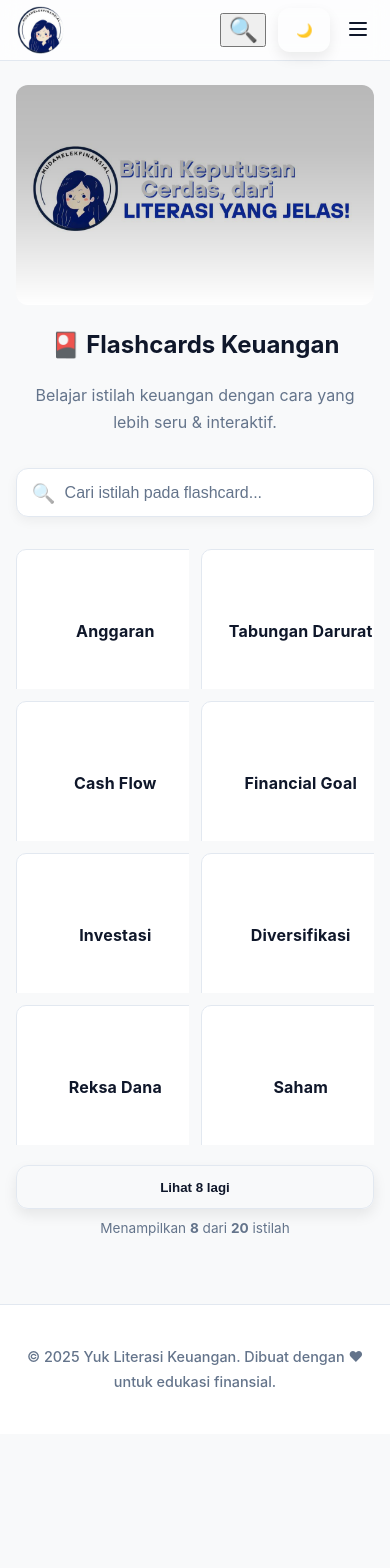
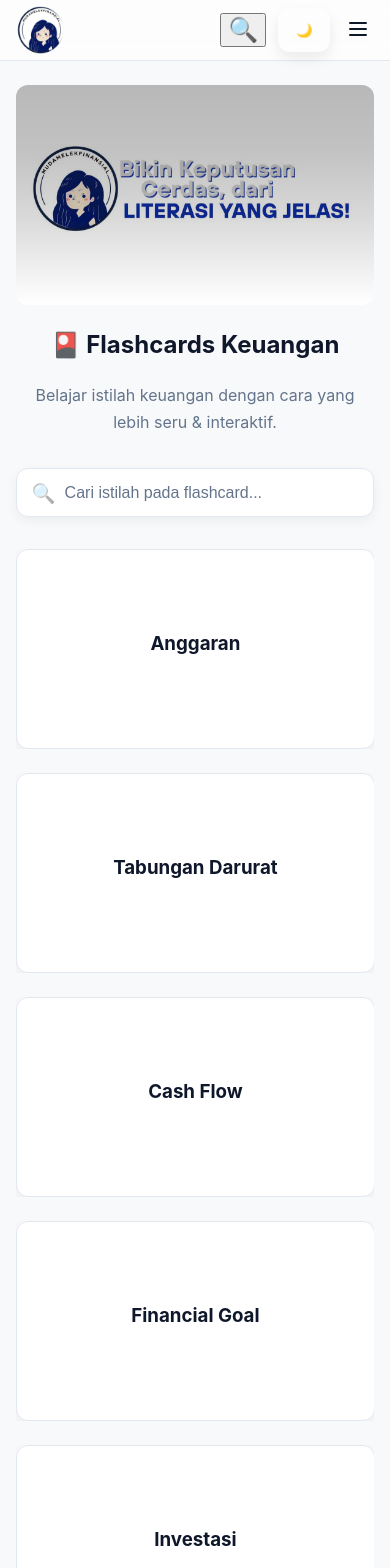
Before and after one commit to ahmdkenz/project-website-article, a Next.js app: page /flashcards in a window 390 px wide. Shown: the top 1568 px of the page. Before the commit the page ends 1434 px from the top, so only its background shows below. Built offline with nearby package versions, Linux system fonts and the light colour scheme.

Commit message:
Update Layout pada Flashcard, Desktop dan Mobile

```diff
--- a/components/FlashcardList.js
+++ b/components/FlashcardList.js
@@ -8,26 +8,26 @@ export default function FlashcardList({ allFlashcards }) {
   // allFlashcards adalah data awal yang kita dapat dari server
   const [filteredFlashcards, setFilteredFlashcards] = useState(allFlashcards);
 
-  // [BARU] kontrol jumlah item yang ditampilkan
-  const INITIAL_COUNT = 8;   // tampilkan 8 dulu
-  const STEP = 8;            // tambah 8 setiap klik
+  // kontrol jumlah item yang ditampilkan
+  const INITIAL_COUNT = 5;   // tampilkan 8 dulu
+  const STEP = 5;            // tambah 8 setiap klik
   const [visible, setVisible] = useState(INITIAL_COUNT);
 
   const handleSearch = (event) => {
     const keyword = event.target.value.toLowerCase().trim();
     if (!keyword) {
       setFilteredFlashcards(allFlashcards); // Jika kosong, tampilkan semua
-      setVisible(INITIAL_COUNT);            // [BARU] reset tampilan awal
+      setVisible(INITIAL_COUNT);            // reset tampilan awal
       return;
     }
     const filtered = allFlashcards.filter(card =>
       card.term.toLowerCase().includes(keyword)
     );
     setFilteredFlashcards(filtered);
-    setVisible(INITIAL_COUNT);              // [BARU] reset tampilan awal untuk hasil pencarian
+    setVisible(INITIAL_COUNT);              // reset tampilan awal untuk hasil pencarian
   };
 
-  // [BARU] hitung irisan item yang akan dirender
+  // hitung irisan item yang akan dirender
   const total = filteredFlashcards.length;
   const items = filteredFlashcards.slice(0, visible);
   const canShowMore = visible < total;
@@ -50,9 +50,10 @@ export default function FlashcardList({ allFlashcards }) {
         </div>
       </section>
 
+      {/* ← pakai grid default dari styles/flashcards.css */}
       <div
         id="flashcardsGrid"
-        className="card-grid"
+        className="flashcards-grid"
         style={{ marginTop: '2rem' }}
         aria-live="polite"
       >
@@ -67,7 +68,7 @@ export default function FlashcardList({ allFlashcards }) {
         )}
       </div>
 
-      {/* [BARU] Footer tombol Show More / Show Less */}
+      {/* Footer tombol Show More / Show Less */}
       {total > 0 && (
         <>
           <div className="list-footer" style={{ display: 'flex', justifyContent: 'center', marginTop: '1rem', gap: '.5rem' }}>
--- a/src/app/(main)/flashcards/page.js
+++ b/src/app/(main)/flashcards/page.js
@@ -42,8 +42,8 @@ export default async function FlashcardsPage() {
       </section>
 
       {/* 2. Render komponen client dan kirim data sebagai props */}
-      {/* Dibungkus agar gaya “compact” hanya aktif di halaman ini */}
-      <section className="flashcards-compact">
+      {/* Kembali ke ukuran default (TANPA wrapper compact) */}
+      <section>
         <FlashcardList allFlashcards={flashcards} />
       </section>
     </>
--- a/src/app/layout.js
+++ b/src/app/layout.js
@@ -19,7 +19,7 @@ import '@/styles/responsive.css';
 import '@/styles/search-results.css';
 import '@/styles/search-overlay.css';
 import '@/styles/articles-compact.css';
-import '@/styles/flashcards-compact.css';
+/*import '@/styles/flashcards-compact.css';*/
 import '@/styles/footer-extra.css';
 
 import { ModeProvider } from '@/context/ModeContext'; // <-- 1. IMPORT PROVIDER
--- a/styles/flashcards.css
+++ b/styles/flashcards.css
@@ -29,3 +29,173 @@
   transform: rotateY(180deg);
 }
 html.dark .flashcard-back { color: #ffffff !important; }
+
+/* Spasi antar kartu (horizontal & vertical) */
+.flashcards-grid {
+  gap: 1.5rem;               /* ~24px, sesuaikan selera */
+}
+
+@media (min-width: 1024px) {
+  .flashcards-grid { gap: 1.75rem; }  /* desktop sedikit lebih lega */
+}
+/* Pastikan grid memberi ruang untuk tombol di bawahnya */
+#flashcardsGrid {
+  position: relative;
+  z-index: 1;
+  margin-bottom: 5rem;     /* beri jarak vertikal dari tombol */
+}
+
+/* Tombol & hint selalu berada di atas kartu */
+.list-footer,
+.list-hint {
+  position: relative;
+  z-index: 2;                 /* di atas kartu */
+}
+
+/* Kalau masih ketimpa (karena efek 3D/hover), tambahkan ini juga */
+.flashcard {
+  position: relative;         /* buat konteks sendiri */
+  z-index: 1;                 /* lebih rendah dari tombol */
+  /* overflow: hidden; */     /* opsional: aktifkan jika bayangan meluber menutupi tombol */
+}
+/* === Mobile fix: flip tetap aktif, tapi hanya 1 sisi yang terlihat === */
+@media (max-width: 640px) {
+  .flashcard {
+    perspective: 1000px;
+    overflow: hidden;                  /* cegah sisi lain nongol */
+    -webkit-transform: translateZ(0);  /* aktifkan compositing di iOS */
+            transform: translateZ(0);
+  }
+
+  .flashcard-inner {
+    position: relative;
+    width: 100%; height: 100%;
+    transition: transform 0.6s;
+    transform-style: preserve-3d;
+    -webkit-transform-style: preserve-3d;    /* penting untuk iOS */
+    will-change: transform;
+  }
+  .flashcard-inner.is-flipped {
+    -webkit-transform: rotateY(180deg);      /* vendor prefix untuk Safari mobile */
+            transform: rotateY(180deg);
+  }
+
+  /* TAMPILKAN HANYA SATU SISI PADA SUATU WAKTU */
+  .flashcard-front,
+  .flashcard-back {
+    position: absolute; inset: 0;
+    display: flex;
+    align-items: center; justify-content: center;
+    text-align: center;
+    width: 100%; height: 100%;
+    backface-visibility: hidden;             /* kunci utamanya */
+    -webkit-backface-visibility: hidden;     /* iOS butuh ini */
+    overflow: hidden;
+    -webkit-transform: translateZ(0);
+            transform: translateZ(0);
+  }
+  .flashcard-back {
+    -webkit-transform: rotateY(180deg);
+            transform: rotateY(180deg);
+  }
+}
+/* Fallback (tanpa prefix) – biarkan seperti sebelumnya */
+.flashcard-desc,
+.flashcard-front p,
+.flashcard-back p {
+  margin: 0;
+  line-height: var(--desc-lh, 1.45em);
+  overflow: hidden;
+  max-height: calc((var(--lines, 3)) * var(--desc-lh, 1.45em));
+}
+
+/* Clamp modern + vendor; tambahkan properti standar lebih dulu */
+@supports (line-clamp: 1) or (-webkit-line-clamp: 1) {
+  .flashcard-desc,
+  .flashcard-front p,
+  .flashcard-back p {
+    display: -webkit-box;
+    -webkit-box-orient: vertical;
+    line-clamp: var(--lines, 3);           /* ← standar */
+    -webkit-line-clamp: var(--lines, 3);   /* ← vendor */
+  }
+
+  /* Tablet */
+  @media (max-width: 992px) {
+    .flashcard-desc,
+    .flashcard-front p,
+    .flashcard-back p {
+      line-clamp: var(--lines-md, 3);
+      -webkit-line-clamp: var(--lines-md, 3);
+    }
+  }
+
+  /* Mobile */
+  @media (max-width: 640px) {
+    .flashcard-desc,
+    .flashcard-front p,
+    .flashcard-back p {
+      line-clamp: var(--lines-sm, 3);
+      -webkit-line-clamp: var(--lines-sm, 3);
+    }
+  }
+}
+/* === Stabilizer: biar judul & isi tidak kepotong === */
+
+/* 1) Pastikan panel muat ke tinggi kartu (border-box) + teks aman bungkus */
+.flashcard-front,
+.flashcard-back {
+  box-sizing: border-box;                /* border & padding termasuk di 100% height */
+  padding: clamp(10px, 1.2vw, 14px);
+  overflow-wrap: anywhere;               /* putus kata panjang */
+  word-break: break-word;
+  hyphens: auto;
+}
+
+/* 2) Fallback clamp (tanpa prefix) — JANGAN terlalu ketat */
+.flashcard-desc,
+.flashcard-front p,
+.flashcard-back p {
+  margin: 0;
+  line-height: 1.45;                     /* unitless, aman untuk rounding */
+  overflow: hidden;
+  max-height: calc(var(--lines, 3) * 1.45em);   /* fallback: 3 baris */
+}
+
+/* 3) Jika browser dukung clamp modern, matikan fallback max-height supaya
+      tidak terjadi “double clamp” (penyebab umum teks kepotong 1–2px). */
+@supports (line-clamp: 1) or (-webkit-line-clamp: 1) {
+  .flashcard-desc,
+  .flashcard-front p,
+  .flashcard-back p {
+    max-height: none;                    /* <— penting! hindari dobel batas */
+    display: -webkit-box;
+    -webkit-box-orient: vertical;
+    line-clamp: var(--lines, 3);
+    -webkit-line-clamp: var(--lines, 3);
+  }
+}
+
+/* 4) Mobile: hindari auto-scaling font iOS + clamp 3 baris */
+@media (max-width: 640px) {
+  html { -webkit-text-size-adjust: 100%; }  /* cegah Safari membesarkan font */
+  .flashcard-desc,
+  .flashcard-front p,
+  .flashcard-back p {
+    line-clamp: var(--lines-sm, 3);
+    -webkit-line-clamp: var(--lines-sm, 3);
+  }
+}
+
+/* 5) (Opsional) Desktop: kalau definisi sering panjang, izinkan scroll vertikal
+      di sisi belakang saja, biar tidak kepotong saat flip. */
+@media (min-width: 641px) {
+  .flashcard-back {
+    overflow: auto;                       /* scroll hanya jika perlu */
+    -webkit-overflow-scrolling: touch;
+  }
+}
+
+/* 6) (Opsional) Sedikit ruang ekstra bawah grid agar tombol tidak “nempel” */
+#flashcardsGrid { margin-bottom: 1.25rem; position: relative; z-index: 1; }
+.list-footer, .list-hint { position: relative; z-index: 2; }
```
Also changed, not shown: public/brand/WhatsApp Image 2025-09-09 at 17.07.35_fa590801.jpg (added).
